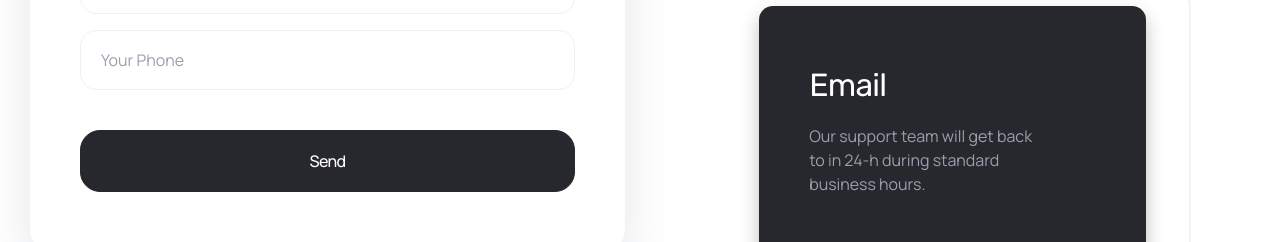
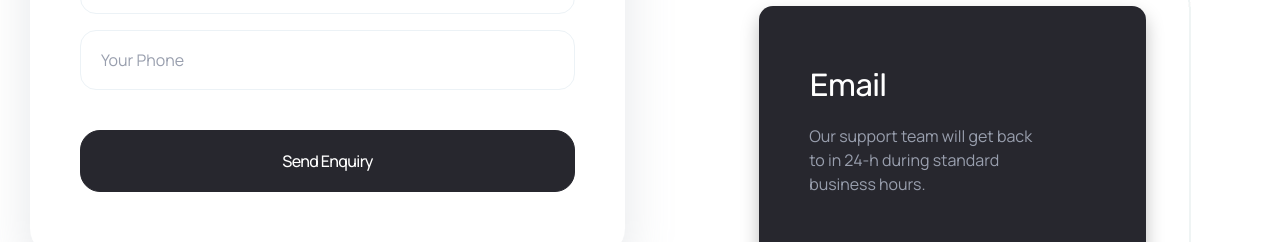
Before and after one commit to att-business-apps/att-landingpage, a Vue app in the folder att-website/: page /whereToFind in a window 1280 px wide. Shown: the part 1460-1702 px from the top of the page. Built offline with nearby package versions, Linux system fonts and the light colour scheme.

Commit message:
Update ContactView.vue

```diff
--- a/att-website/src/views/ContactView.vue
+++ b/att-website/src/views/ContactView.vue
@@ -134,7 +134,7 @@ function getTemplate(target){
                                 <button @click="sendMail" type="button"
                                     class="amor-btn btn-fill-primary btn-fluid btn-primary" name="submit-btn"
                                     :disabled="disableBtn">
-                                    Send
+                                    Send Enquiry
                                 </button>
                             </div>
                             <div class="form-group"></div>
```
